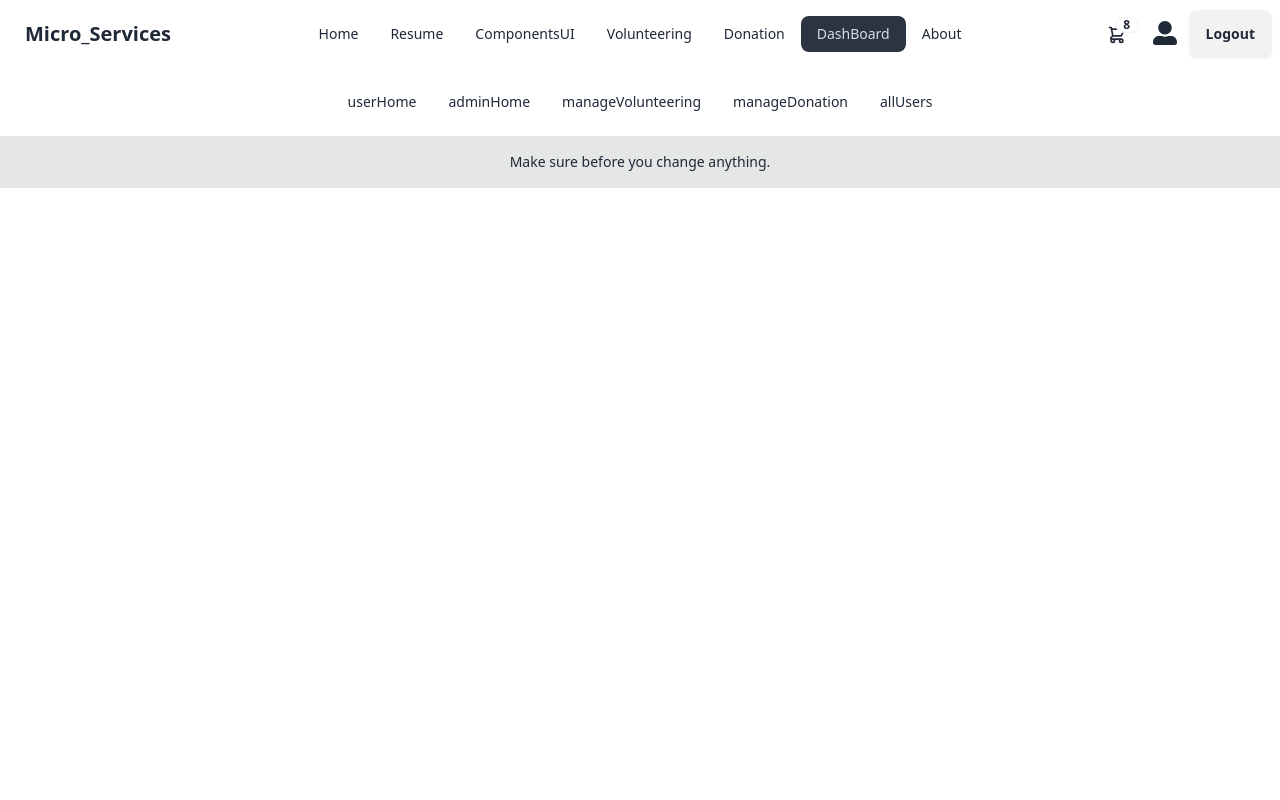
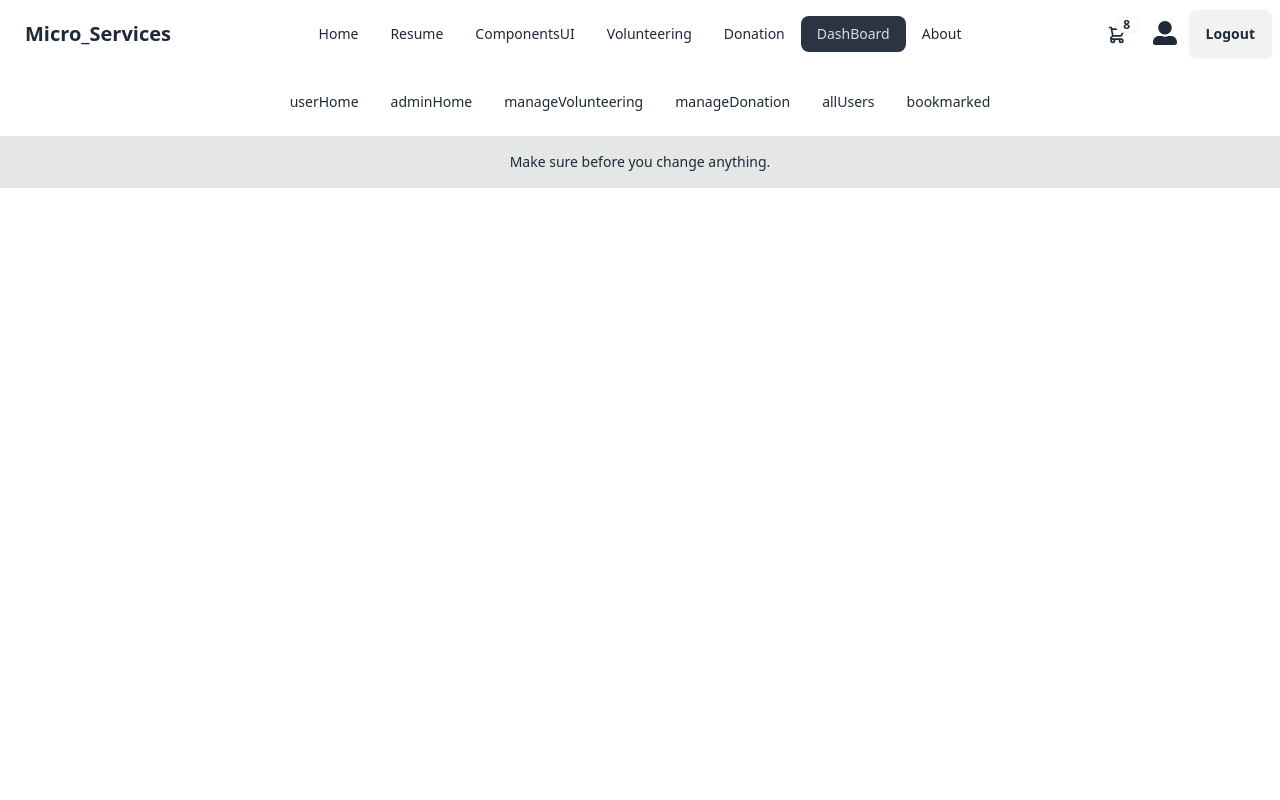
Before and after one commit to MUHAMMADSabbirHossain/personal-portfolio, a React (Vite) app in the folder Personal-Portfolios-FrontEnd/: page /dashboard in a window 1280 px wide. Shown: the top 800 px of the page. Built offline with nearby package versions, Linux system fonts and the light colour scheme; no server answers; sample sign-in values are in the browser's storage.

Commit message:
frontend | Bookmarked | DashboardNavbar | roots: bookmark dashboard navbar linked and component added... successfully

```diff
--- /dev/null
+++ b/Personal-Portfolios-FrontEnd/src/pages/DashBoard/Bookmarked/Bookmarked.jsx
@@ -0,0 +1,11 @@
+import React from 'react';
+
+const Bookmarked = () => {
+    return (
+        <div>
+            <h2>Bookmarked...</h2>
+        </div>
+    );
+};
+
+export default Bookmarked;
--- a/Personal-Portfolios-FrontEnd/src/pages/DashBoard/DashboardNavbar/DashboardNavbar.jsx
+++ b/Personal-Portfolios-FrontEnd/src/pages/DashBoard/DashboardNavbar/DashboardNavbar.jsx
@@ -24,6 +24,7 @@ const DashboardNavbar = () => {
         <li><NavLink to="/dashboard/manageVolunteering">manageVolunteering</NavLink></li>
         <li><NavLink to="/dashboard/manageDonation">manageDonation</NavLink></li>
         <li><NavLink to="/dashboard/allUsers">allUsers</NavLink></li>
+        <li><NavLink to="/dashboard/bookmarked">bookmarked</NavLink></li>
     </>
     return (
         <div>
--- a/Personal-Portfolios-FrontEnd/src/routes/roots.jsx
+++ b/Personal-Portfolios-FrontEnd/src/routes/roots.jsx
@@ -24,6 +24,7 @@ import ManageDonation from "../pages/DashBoard/ManageDonation/ManageDonation";
 import ManageVolunteering from "../pages/DashBoard/ManageVolunteering/ManageVolunteering";
 import AllUsers from "../pages/DashBoard/AllUsers/AllUsers";
 import useAxiosPublic from "../hooks/useAxiosPublic";
+import Bookmarked from "../pages/DashBoard/Bookmarked/Bookmarked";
 
 const axiosPublic = useAxiosPublic();
 const router = createBrowserRouter([
@@ -85,6 +86,10 @@ const router = createBrowserRouter([
                     {
                         path: "/dashboard/userHome",
                         element: <DashboardUserHome></DashboardUserHome>
+                    },
+                    {
+                        path: "/dashboard/bookmarked",
+                        element: <Bookmarked></Bookmarked>
                     },
 
                     /* admin dashboard */
```
